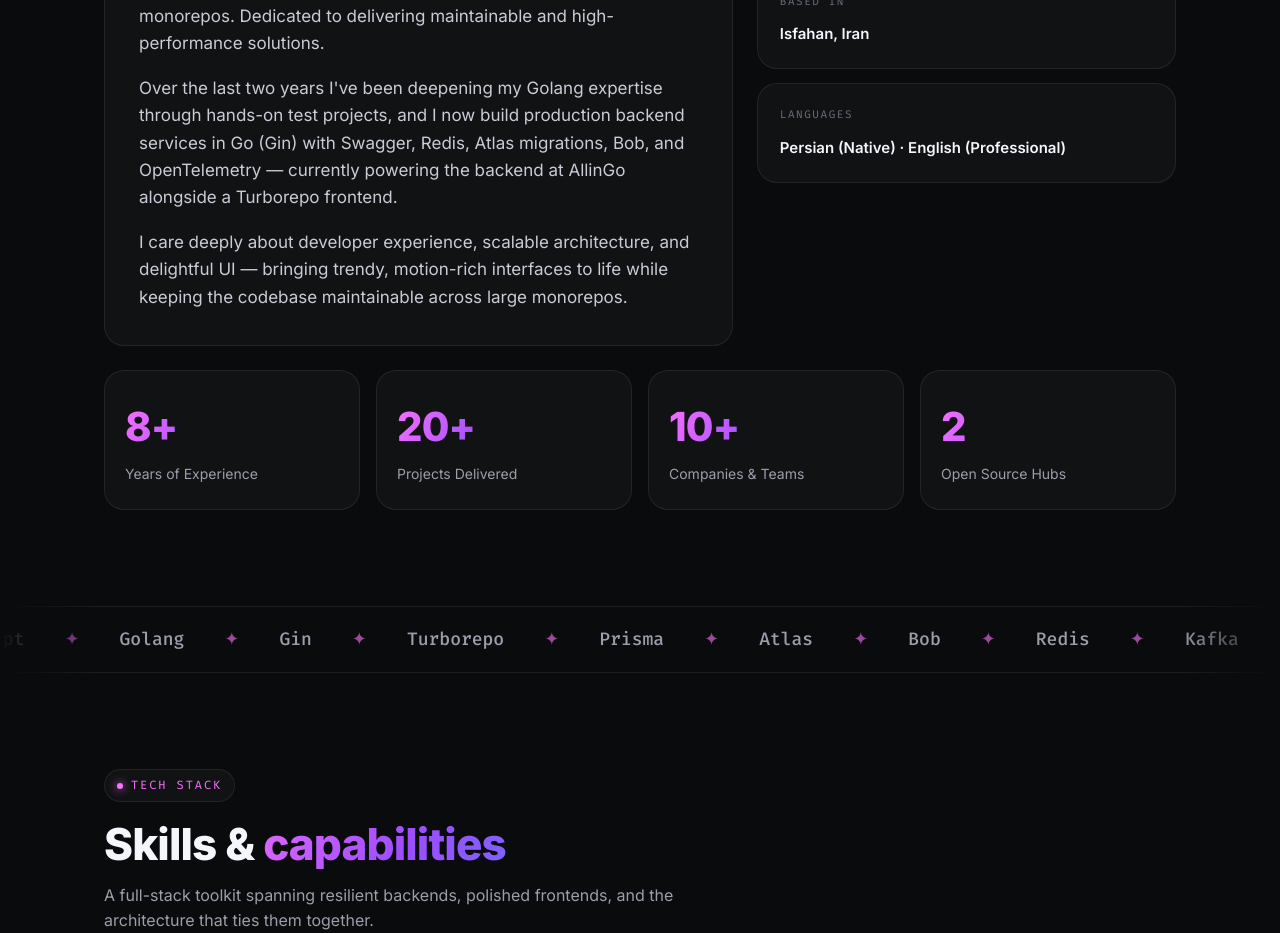
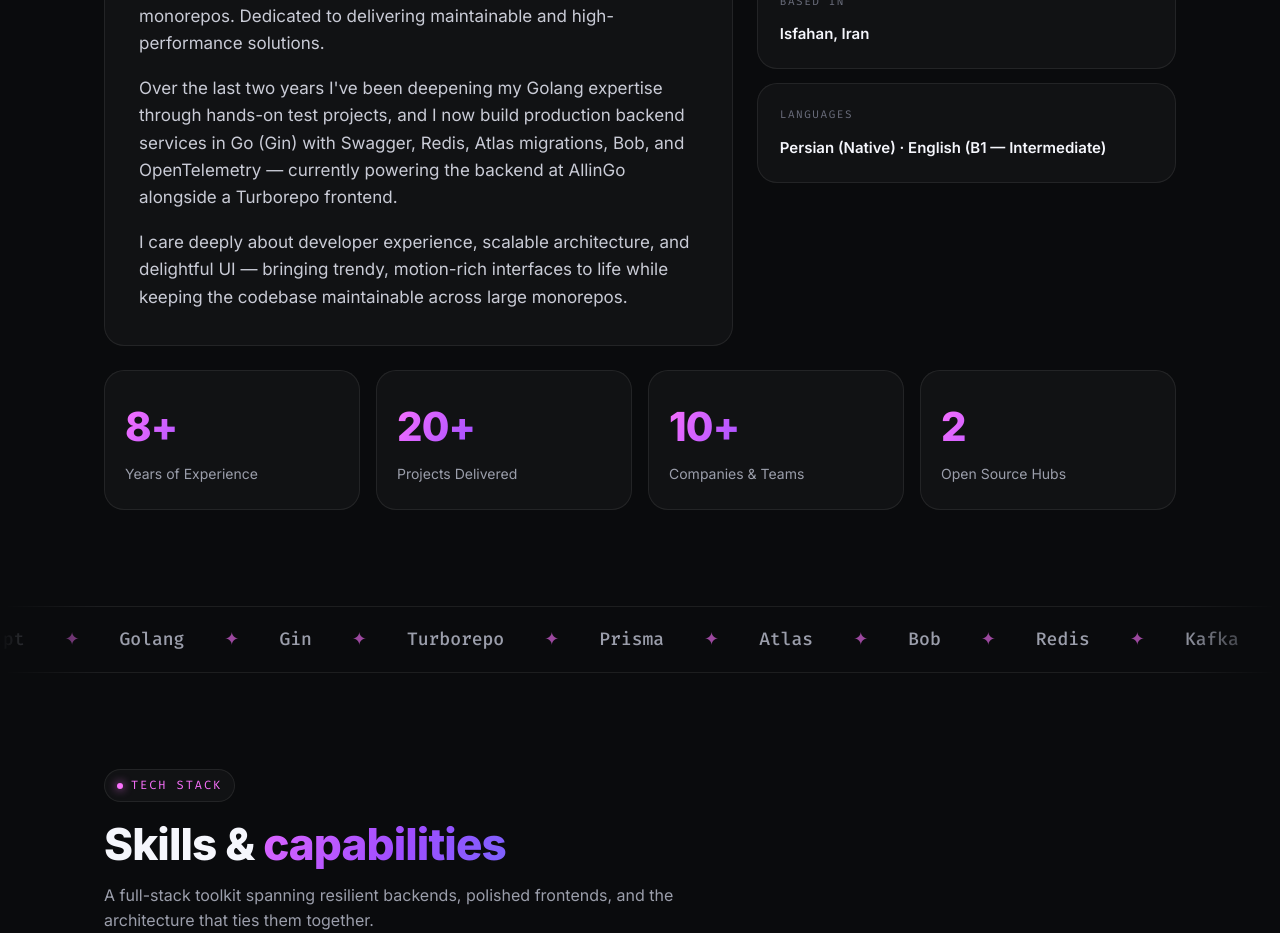
Before and after one commit to mst-ghi/mst-ghi.github.io, a Next.js app: page / in a window 1280 px wide. Shown: the part 1260-2193 px from the top of the page. Built offline with nearby package versions, Linux system fonts and the light colour scheme.

Commit message:
Fix English level to B1 intermediate

```diff
--- a/src/data/app.ts
+++ b/src/data/app.ts
@@ -32,7 +32,7 @@ export const AppData = {
   },
   languages: [
     { name: 'Persian', level: 'Native' },
-    { name: 'English', level: 'Professional' },
+    { name: 'English', level: 'B1 — Intermediate' },
   ],
   socials: {
     github: 'https://github.com/mst-ghi',
```
